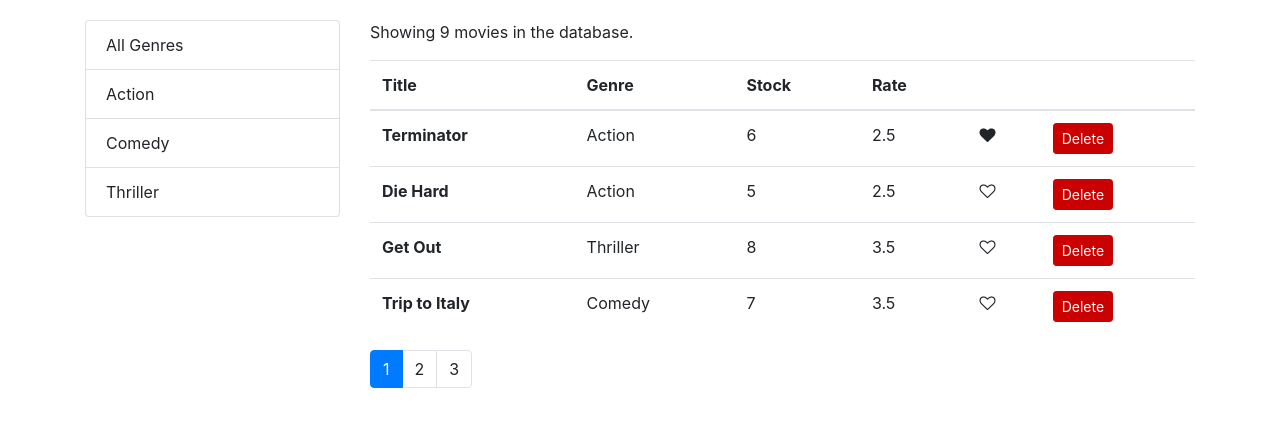
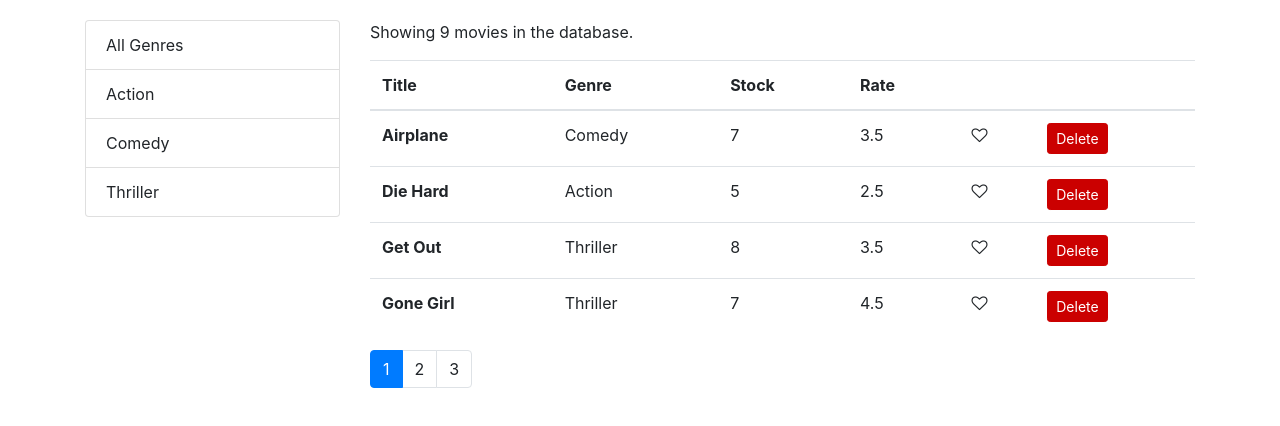
Before and after one commit to webalation/vidly, a React (Create React App) app: page / in a window 1280 px wide. Shown: the top 426 px of the page. Built offline with nearby package versions, Linux system fonts and the light colour scheme.

Commit message:
Sorting: implementing sorting

```diff
--- a/src/components/movies.jsx
+++ b/src/components/movies.jsx
@@ -5,13 +5,15 @@
 import ListGroup from './common/listGroup';
 import Pagination from './common/pagination';
 import MoviesTable from './moviesTable';
+import _ from 'lodash';
 
 class Movies extends Component {
     state = {
         movies: [],
         genres: [],
         currentPage: 1,
-        pageSize: 4
+        pageSize: 4,
+        sortColumn: { path: 'title', order: 'asc' }
     };
 
     componentDidMount() {
@@ -55,12 +57,24 @@
     }
 
     handleSort = path => {
-        console.log(path);
+        const sortColumn = {...this.state.sortColumn};
+
+        if (sortColumn.path === path) {
+            sortColumn.order = (sortColumn.order === 'asc') ? 'desc' : 'asc';
+        }
+        else {
+            sortColumn.path = path;
+            sortColumn.order = 'asc';
+        }
+
+        this.setState({
+            sortColumn: sortColumn
+        });
     }
 
     render() {
         const { length: count } = this.state.movies;
-        const { pageSize, currentPage, selectedGenre, movies: allMovies } = this.state;
+        const { pageSize, currentPage, sortColumn, selectedGenre, movies: allMovies } = this.state;
 
         if (count === 0) return <p>There are no movies in the database.</p>;
 
@@ -68,7 +82,9 @@
             ? allMovies.filter(m => m.genre._id === selectedGenre._id)
             : allMovies;
 
-        const movies = paginate(filtered, currentPage, pageSize);
+        const sorted = _.orderBy(filtered, [sortColumn.path], [sortColumn.order]);
+
+        const movies = paginate(sorted, currentPage, pageSize);
 
         return (
             <div className="row">
```
